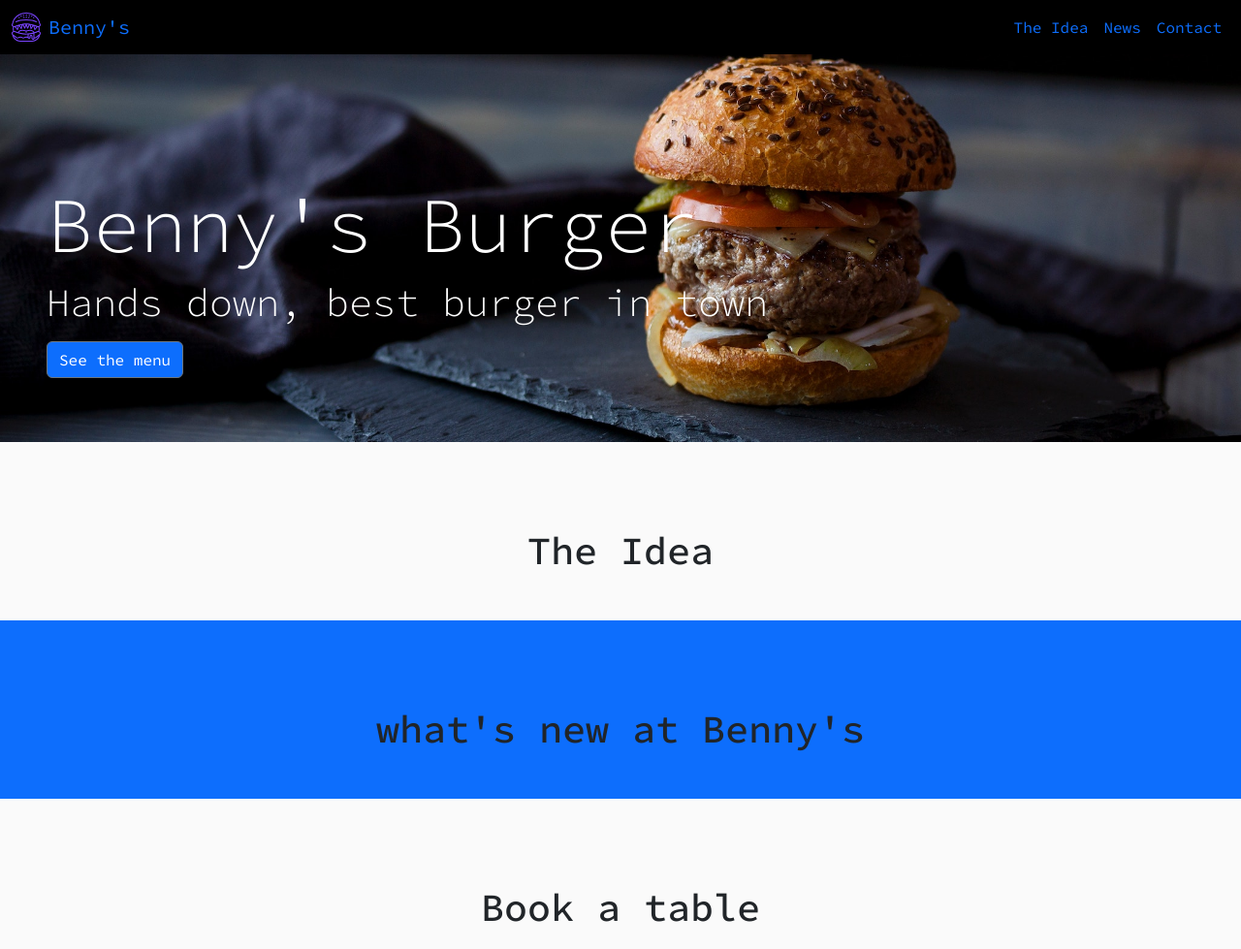
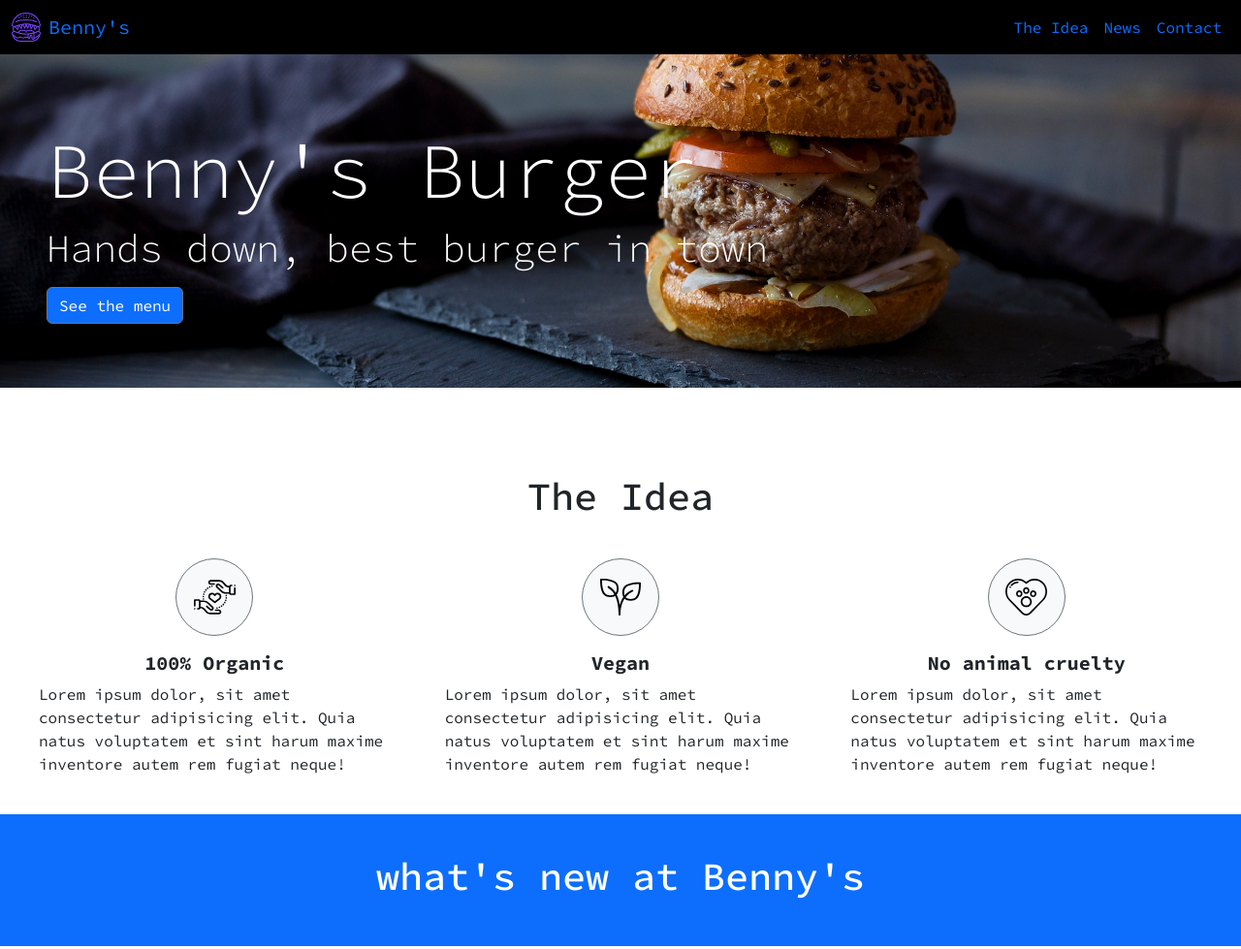
Before and after one commit to OliveiraDCI/uib_framework_bootstrap_benny-s-burgers, a website: page src/index.html in a window 1280 px wide. Shown: the top 979 px of the page at 97% size. Drawn offline with nearby package versions, Linux system fonts and the light colour scheme; files that its build step writes are made by us from their sources; a web font is replaced by a local one.

Commit message:
Section 'The Idea' styled. Other general adjustments made.

```diff
--- a/src/index.html
+++ b/src/index.html
@@ -14,8 +14,8 @@
     <title>Sass and Bootstrap</title>
   </head>
   <body>
-    <header class="sticky-top">
-      <nav class="navbar navbar-expand-lg bg-black">
+    <header>
+      <nav class="fixed-top navbar navbar-expand-lg bg-black">
         <div class="container-fluid">
           <div class="logo"></div>
           <a class="navbar-brand text-primary" href="#"> Benny's</a>
@@ -63,20 +63,80 @@
     </header>
 
     <main>
-      <section id="idea" class="p-4">
+      <section id="idea" class="section-idea p-4">
         <h2 class="text-center p-3 mt-5 h1">The Idea</h2>
+
+        <div class="row row-cols-1 row-cols-md-2 row-cols-xl-3 g-4">
+          <div class="col">
+            <div class="card border-0">
+              <div
+                class="icon-container bg-light d-flex justify-content-center border border-1 border-secondary rounded-circle p-2"
+              >
+                <img
+                  src="./images/care.svg"
+                  style="--bs-border-opacity: 0.5"
+                  alt="care-icon"
+                />
+              </div>
+              <div class="card-body">
+                <h5 class="card-title text-center fw-bold">100% Organic</h5>
+                <p class="card-text">
+                  Lorem ipsum dolor, sit amet consectetur adipisicing elit. Quia
+                  natus voluptatem et sint harum maxime inventore autem rem
+                  fugiat neque!
+                </p>
+              </div>
+            </div>
+          </div>
+          <div class="col">
+            <div class="card border-0">
+              <div
+                class="icon-container bg-light d-flex justify-content-center border border-1 border-secondary rounded-circle p-2"
+              >
+                <img src="./images/plant.svg" alt="plant" />
+              </div>
+              <div class="card-body">
+                <h5 class="card-title text-center fw-bold">Vegan</h5>
+                <p class="card-text">
+                  Lorem ipsum dolor, sit amet consectetur adipisicing elit. Quia
+                  natus voluptatem et sint harum maxime inventore autem rem
+                  fugiat neque!
+                </p>
+              </div>
+            </div>
+          </div>
+          <div class="col mx-auto">
+            <div class="card border-0">
+              <div
+                class="icon-container bg-light d-flex justify-content-center border border-1 border-secondary rounded-circle p-2"
+              >
+                <img src="./images/heart.svg" alt="heart" />
+              </div>
+              <div class="card-body">
+                <h5 class="card-title text-center fw-bold">
+                  No animal cruelty
+                </h5>
+                <p class="card-text">
+                  Lorem ipsum dolor, sit amet consectetur adipisicing elit. Quia
+                  natus voluptatem et sint harum maxime inventore autem rem
+                  fugiat neque!
+                </p>
+              </div>
+            </div>
+          </div>
+        </div>
       </section>
 
       <section id="news" class="bg-primary p-4">
-        <h2 class="text-center p-3 mt-5 h1">what's new at Benny's</h2>
+        <h2 class="text-center text-white p-3 h1">what's new at Benny's</h2>
       </section>
 
       <section id="contact" class="p-4">
-        <h2 class="text-center p-3 mt-5 h1">Book a table</h2>
+        <h2 class="text-center p-3 h1">Book a table</h2>
       </section>
     </main>
 
-    <footer class="container-fluid bg-black p-3 text-end text-primary">
+    <footer class="container-fluid bg-black p-3 text-end text-white">
       &copy 2022
     </footer>
 
--- a/src/scss/pages/_home.scss
+++ b/src/scss/pages/_home.scss
@@ -1,5 +1,4 @@
 body {
-  background: rgb(250, 250, 250);
   font-family: "Love Ya Like A Sister", "Source Code Pro", cursive, monospace;
   header {
     nav {
@@ -23,4 +22,16 @@ body {
       padding: 8em 3em 2em;
     }
   }
+
+  main {
+    .section-idea {
+      .icon-container {
+        margin: 1em auto 0;
+        width: 80px;
+      }
+      img {
+        margin: 0.6em;
+      }
+    }
+  }
 }
```
